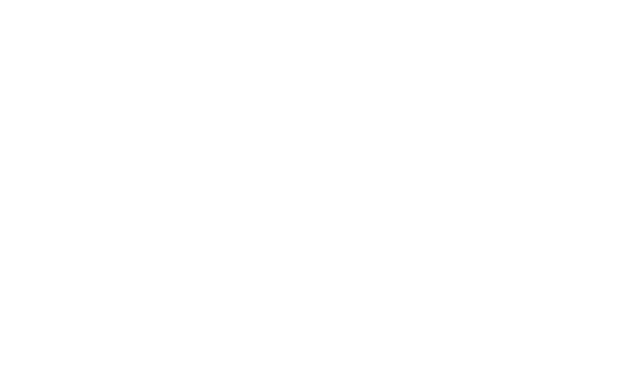
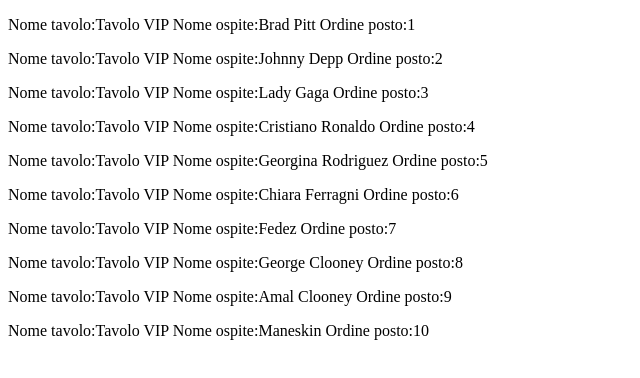
Before and after one commit to Mikel3010/js-snack-es6, a plain HTML site: page snack1/index.html in a window 1280 px wide. Shown: the whole page, without its empty margins (0-640 px from the left). Drawn offline with Linux system fonts and the light colour scheme.

Commit message:
fine snack 1

```diff
--- a/snack1/index.html
+++ b/snack1/index.html
@@ -7,6 +7,7 @@
     <title>Document</title>
 </head>
 <body>
+    <div class="container"></div>
     <script src="./js/main.js"></script>
 </body>
 </html>
--- a/snack1/js/main.js
+++ b/snack1/js/main.js
@@ -1 +1,60 @@
 'use strict'
+const ospiti = [
+    {
+        'Nome tavolo': 'Tavolo VIP ',
+        'Nome ospite': 'Brad Pitt ',
+        'Ordine posto': '1',
+    },
+    {
+        'Nome tavolo': 'Tavolo VIP ',
+        'Nome ospite': 'Johnny Depp ',
+        'Ordine posto': '2',
+    },
+    {
+        'Nome tavolo': 'Tavolo VIP ',
+        'Nome ospite': 'Lady Gaga ',
+        'Ordine posto': '3',
+    },
+    {
+        'Nome tavolo': 'Tavolo VIP ',
+        'Nome ospite': 'Cristiano Ronaldo ',
+        'Ordine posto': '4',
+    },
+    {
+        'Nome tavolo': 'Tavolo VIP ',
+        'Nome ospite': 'Georgina Rodriguez ',
+        'Ordine posto': '5',
+    },
+    {
+        'Nome tavolo': 'Tavolo VIP ',
+        'Nome ospite': 'Chiara Ferragni ',
+        'Ordine posto': '6',
+    },
+    {
+        'Nome tavolo': 'Tavolo VIP ',
+        'Nome ospite': 'Fedez ',
+        'Ordine posto': '7',
+    },
+    {
+        'Nome tavolo': 'Tavolo VIP ',
+        'Nome ospite': 'George Clooney ',
+        'Ordine posto': '8',
+    },
+    {
+        'Nome tavolo': 'Tavolo VIP ',
+        'Nome ospite': 'Amal Clooney ',
+        'Ordine posto': '9',
+    },
+    {
+        'Nome tavolo': 'Tavolo VIP ',
+        'Nome ospite': 'Maneskin ',
+        'Ordine posto': '10',
+    },
+]
+
+ospiti.forEach((element)=>{
+    console.log(element);
+    const invito = document.createElement('p')
+    document.querySelector('.container').appendChild(invito)
+    invito.innerHTML = 'Nome tavolo:'+element["Nome tavolo"] +'Nome ospite:'+element["Nome ospite"] +'Ordine posto:'+element["Ordine posto"]
+})
```
